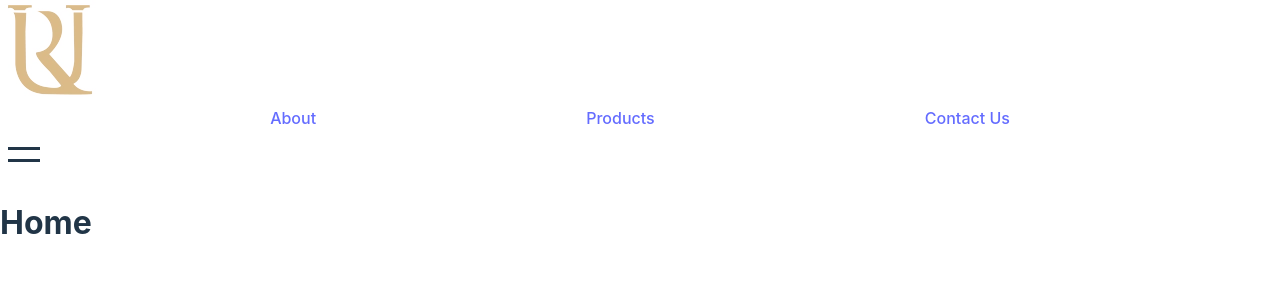
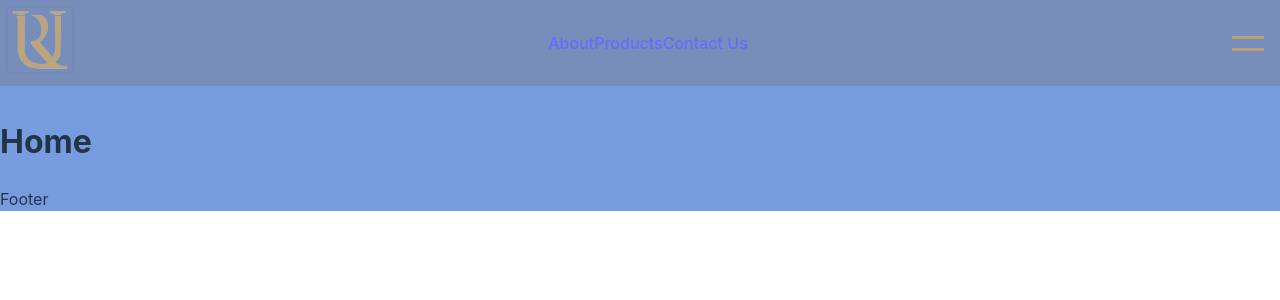
Before and after one commit to ysrckr/unalremzi-react, a React (Vite) app: page / in a window 1280 px wide. Shown: the top 300 px of the page. Built offline with nearby package versions, Linux system fonts and the light colour scheme.

Commit message:
Add new header and footer styles and components

```diff
--- /dev/null
+++ b/src/Layouts/Footer/index.tsx
@@ -0,0 +1,7 @@
+import type { FC } from 'react';
+
+interface FooterProps {}
+
+export const Footer: FC<FooterProps> = () => {
+  return <footer>Footer</footer>;
+};
--- a/src/Layouts/Header/header.module.scss
+++ b/src/Layouts/Header/header.module.scss
@@ -1,3 +1,13 @@
 .header {
+    position: sticky;
+    top: 0;
+    left: 0;
+    display: flex;
+    justify-content: space-between;
+    align-items: center;
     z-index: 10;
+    margin: 0 auto 2rem;
+    padding: 0.5rem;
+    background-color: #76767657;
+    color: hsla(38, 34%, 59%, 1.00);
 }
--- a/src/Layouts/MainLayout/index.tsx
+++ b/src/Layouts/MainLayout/index.tsx
@@ -5,6 +5,8 @@ import { MobileMenu } from '@/components/MobileMenu';
 import { useSnapshot } from 'valtio';
 import { UIStore } from '@/stores/UIStore';
 import { AnimatePresence } from 'framer-motion';
+import styles from './mainLayout.module.scss';
+import { Footer } from '../Footer';
 
 interface MainLayoutProps {}
 
@@ -14,7 +16,8 @@ export const MainLayout: FC<MainLayoutProps> = () => {
   return (
     <AnimatePresence initial={false} mode="wait">
       <Header />
-      <main>{isMobileMenuOpen ? <MobileMenu /> : <Outlet />}</main>
+      <main className={styles.main}>{isMobileMenuOpen ? <MobileMenu /> : <Outlet />}</main>
+      <Footer />
     </AnimatePresence>
   );
 };
--- /dev/null
+++ b/src/Layouts/MainLayout/mainLayout.module.scss
@@ -0,0 +1,3 @@
+.main {
+    background-color: hsla(219, 62%, 67%, 1.00)
+}
--- /dev/null
+++ b/src/components/CompanyLogo/companyLogo.module.scss
@@ -0,0 +1,7 @@
+.image {
+    width: 4rem;
+    height: 100%;
+    object-fit: contain;
+    object-position: center;
+    box-shadow: 0 0 5px rgba(0, 0, 0, 0.1);
+}
--- a/src/components/CompanyLogo/index.tsx
+++ b/src/components/CompanyLogo/index.tsx
@@ -1,5 +1,6 @@
 import type { FC } from 'react';
 import { Link } from '@tanstack/react-router';
+import styles from './companyLogo.module.scss';
 
 interface CompanyLogoProps {
   src: string;
@@ -8,7 +9,7 @@ interface CompanyLogoProps {
 export const CompanyLogo: FC<CompanyLogoProps> = ({ src }) => {
   return (
     <Link to="/">
-      <img src={src} alt="Company Logo" />
+      <img src={src} alt="Company Logo" className={styles.image} />
     </Link>
   );
 };
--- a/src/styles/index.scss
+++ b/src/styles/index.scss
@@ -4,8 +4,6 @@
   font-weight: 400;
 
   color-scheme: light dark;
-  color: rgba(255, 255, 255, 0.87);
-  background-color: #242424;
 
   font-synthesis: none;
   text-rendering: optimizeLegibility;
@@ -13,9 +11,13 @@
   -moz-osx-font-smoothing: grayscale;
 }
 
+
 body {
   margin: 0;
   padding: 0;
+  box-sizing: border-box;
+  background-color: hsla(219, 62%, 67%, 1.00);
+
 }
 
 p {
```
Also changed, not shown: src/Layouts/Footer/footer.module.scss (added).
